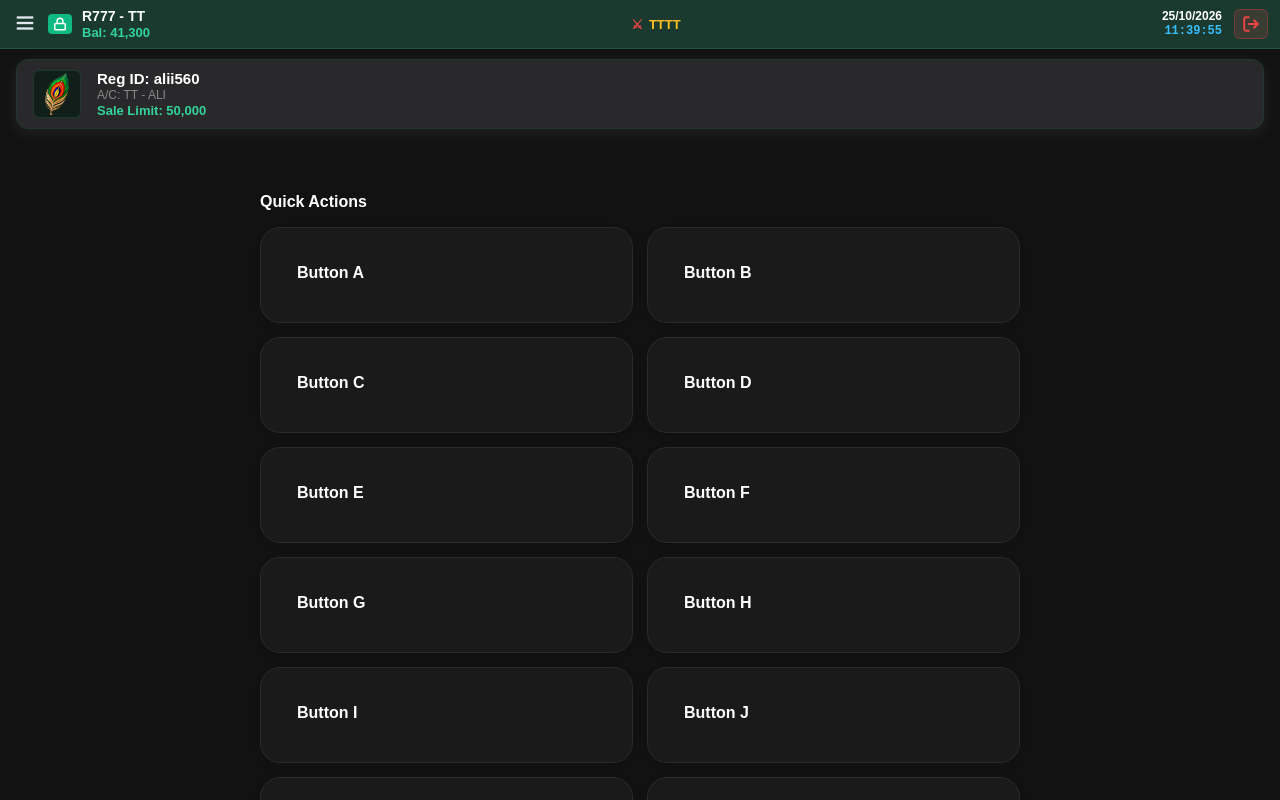
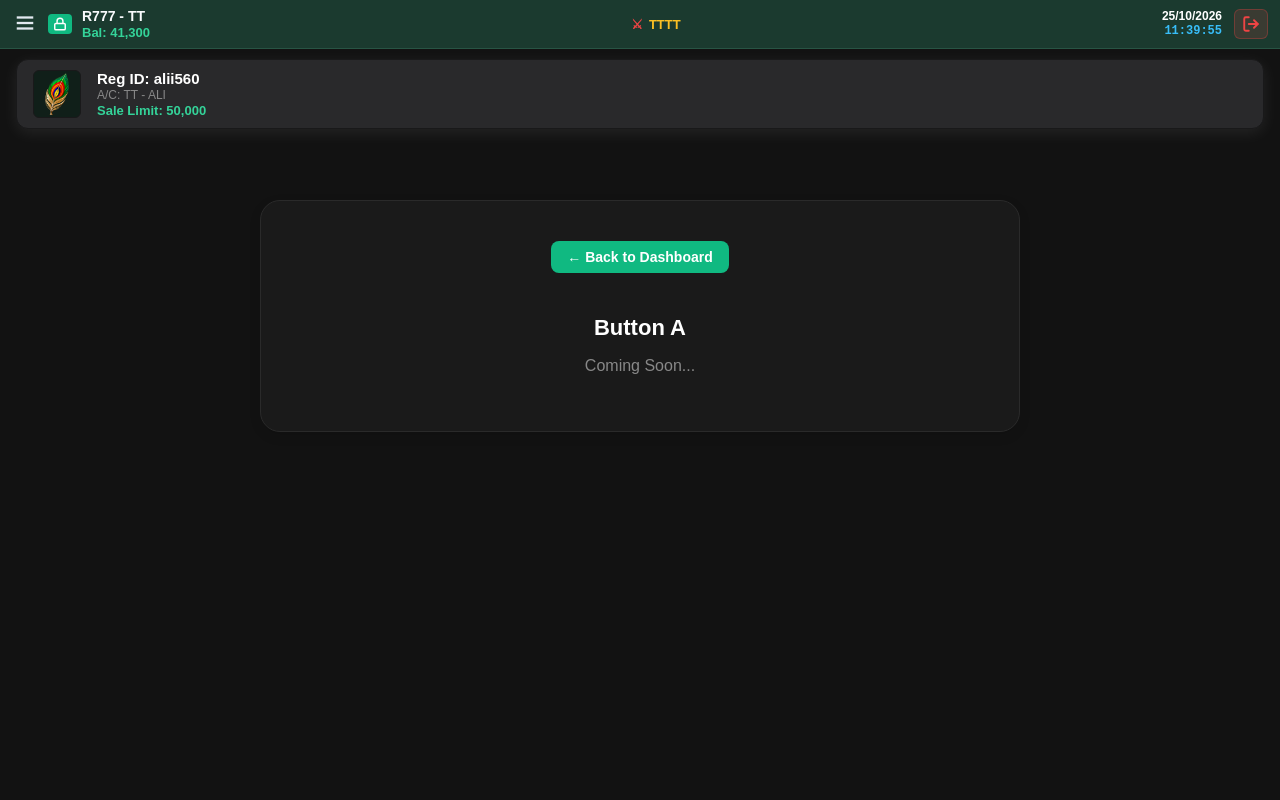
Before and after one commit to tayyab12345zubair/tayyab, a Next.js app: page /dashboard in a window 1280 px wide. Both pictures are taken after a click on the button "Button A". Shown: the top 800 px of the page. Built offline with nearby package versions, Linux system fonts and the light colour scheme.

Commit message:
Update single dashboard page to handle all button views with coming soon state

```diff
--- a/app/dashboard/page.tsx
+++ b/app/dashboard/page.tsx
@@ -37,6 +37,7 @@ export default function DashboardPage() {
 
   const [isSidebarOpen, setIsSidebarOpen] = useState(false);
   const [currentTheme, setCurrentTheme] = useState<"dark" | "light">("dark");
+  const [selectedAction, setSelectedAction] = useState<string | null>(null);
 
   function handleLogout() {
     router.push("/login");
@@ -70,7 +71,7 @@ export default function DashboardPage() {
       sidebarBg: "#152e24",
       sidebarText: "#ffffff",
       infoBarBg: "#29292b",
-      infoBarBorder: "#1b3a2f",
+      infoBarBorder: "#19191a",
       wrapperBg: "#121212",
       profileShadow: "0 4px 16px rgba(255, 255, 255, 0.08)",
     },
@@ -145,7 +146,6 @@ export default function DashboardPage() {
           left: 0,
           zIndex: 900,
           width: "100%",
-          // Background shadow removed completely so no background box appears behind the profile card
           backgroundColor: t.wrapperBg,
         }}
       >
@@ -296,7 +296,7 @@ export default function DashboardPage() {
           </div>
         </header>
 
-        {/* USER PROFILE / INFO BAR (Floating Card with clean shadow) */}
+        {/* USER PROFILE / INFO BAR */}
         <div style={{ padding: "10px 16px", backgroundColor: "transparent" }}>
           <section
             style={{
@@ -349,7 +349,7 @@ export default function DashboardPage() {
         </div>
       </div>
 
-      {/* ================= SCROLLABLE DASHBOARD ACTION BUTTONS ================= */}
+      {/* ================= MAIN CONTENT AREA ================= */}
       <main
         style={{
           padding: "20px",
@@ -358,6 +358,43 @@ export default function DashboardPage() {
           margin: "0 auto",
         }}
       >
+        {selectedAction ? (
+          <div
+            style={{
+              backgroundColor: t.cardBg,
+              border: `1px solid ${t.cardBorder}`,
+              borderRadius: "20px",
+              padding: "40px 20px",
+              textAlign: "center",
+              boxShadow: "0 4px 12px rgba(0,0,0,0.1)",
+              marginTop: "20px",
+            }}
+          >
+            <button
+              onClick={() => setSelectedAction(null)}
+              style={{
+                marginBottom: "24px",
+                padding: "8px 16px",
+                backgroundColor: "#10b981",
+                color: "#ffffff",
+                border: "none",
+                borderRadius: "8px",
+                cursor: "pointer",
+                fontWeight: "600",
+                fontSize: "14px",
+              }}
+            >
+              ← Back to Dashboard
+            </button>
+            <h2 style={{ fontSize: "22px", fontWeight: "bold", marginBottom: "8px", color: t.textPrimary }}>
+              {selectedAction}
+            </h2>
+            <p style={{ fontSize: "16px", color: t.textSecondary, fontWeight: "500" }}>
+              Coming Soon...
+            </p>
+          </div>
+        ) : (
+          <>
             <h2 style={{ fontSize: "16px", fontWeight: "600", marginBottom: "16px", color: t.textPrimary }}>
               Quick Actions
             </h2>
@@ -373,6 +410,7 @@ export default function DashboardPage() {
               {actionButtons.map((btn, index) => (
                 <button
                   key={index}
+                  onClick={() => setSelectedAction(btn.name)}
                   style={{
                     backgroundColor: t.cardBg,
                     border: `1px solid ${t.cardBorder}`,
@@ -396,6 +434,8 @@ export default function DashboardPage() {
                 </button>
               ))}
             </div>
+          </>
+        )}
       </main>
 
       {/* ================= SIDEBAR DRAWER ================= */}
```
Lines whose indentation alone changed are shown as unchanged.
